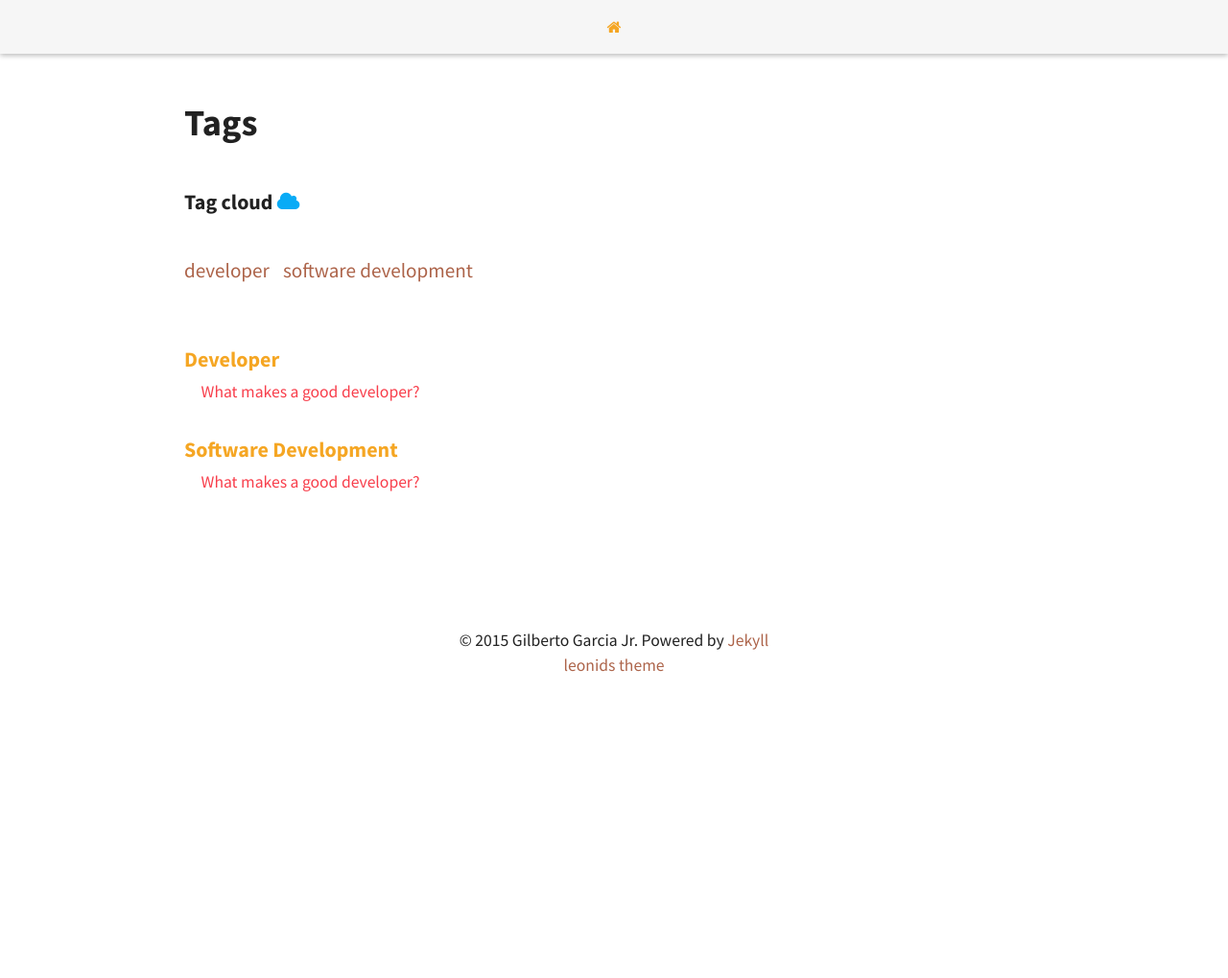
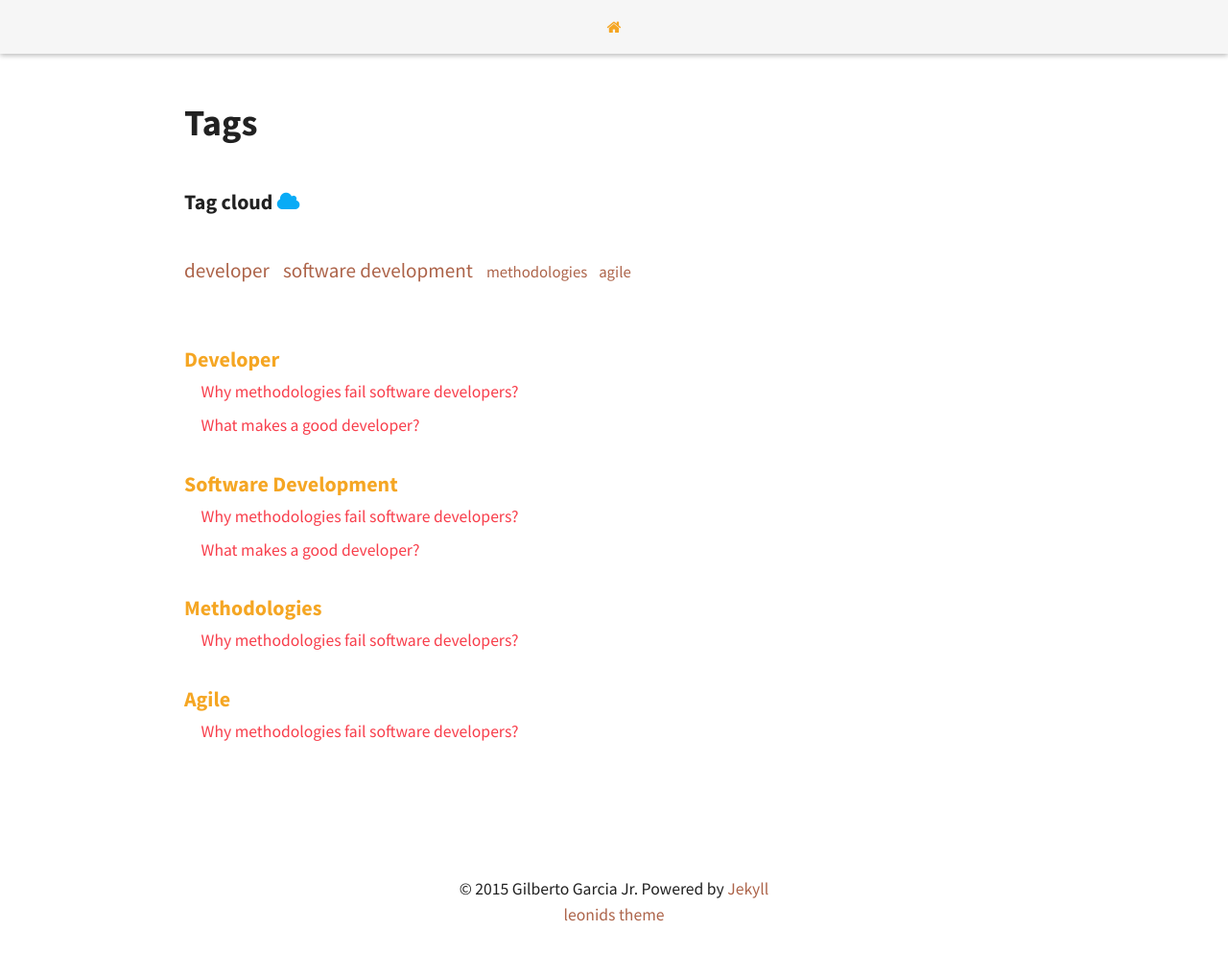
Before and after one commit to ggarciajr/ggarcia.me, a Jekyll site: the page built from tags.html, in a window 1280 px wide. Shown: the whole page at 96% size. Built offline with Jekyll 4.4.1, drawn with Linux system fonts in a browser that asks for light colours; before the commit the page ends 900 px from its top, so only the background shows below that; part of the change alters nothing that is shown.

Commit message:
Add Post: Why methodologies fail software developers

```diff
--- /dev/null
+++ b/_posts/2014-05-04-why-methodologies-fail.md
@@ -0,0 +1,60 @@
+---
+layout: post
+title: "Why methodologies fail software developers?"
+excerpt: "Ideas behind the evolution of methodologies and its pros and cons."
+date: 2014-05-04 17:48:11.000000000 -03:00
+tags: [developer, software development, methodologies, agile]
+author: ggarciajr
+comments: true
+---
+
+Methodologies are defined as a systematic, theoretical analysis of the methods applied to a field of study. Developing a new methodology requires a new perspective on the methods and principles associated with a branch of knowledge.
+
+Once you have the specifications of a skyscraper or a car or a motherboard, you should be able to build them by following a particular methodology.
+
+For instance, if you’re making a building, you have to have specifications and architects to understand how to put the pieces together to make the building, but you also need a foreman to direct the labor, and make sure that the concrete mixer and the dump truck don’t show up on the same day if you only have room for one big vehicle on site. This is a methodology: the organization of labor.
+
+Creating a methodology for building a car or a motherboard is different than creating a methodology for constructing software. Any piece in the software can change at any time.  This raises an important question regarding software construction methodology: when does the software Architect determine that it is time to start building floor 2 on top of floor 1 when floor 1 can change at any time?
+
+Software development is a field where requirements are constantly changing due to changes in the market, government regulations, and many other reasons. It is clear that methodologies used to construct other products cannot be effectively applied to the construction of software in a timely or effective manner.
+
+## Waterfall
+Waterfall was the first development methodology applied to software development. This is a purely sequential process, in which progress flows from one stage to the next, like water:  it is an old, reliable method used
+in manufacturing and construction. It is a highly structured approach that is not best applied to software development because:
+
+ * It's not easy to react to changes, and...
+ * Developers find problems and defects in later stages.
+
+A practical approach to developing software cannot be founded in well-defined, immutable phases that a developer must leave behind to move to the next stage once a single product has been developed. Later stages of development may teach a team more about an earlier stage of development: because software is a mutable product, the developers can take advantage of this aspect, and ultimately deliver a better product to the client.
+
+The likely outcome of using waterfall to build software is that you will end up with software that does not quite fulfill its purpose and is rife with defects. Either you or your client will spend a lot of money to fix all the problems after the initial work has been completed.
+
+## RUP
+Rational Unified Process (RUP) is the IBM-developed sister of the Waterfall methodology, marked by its flexibility in how it allows developers to act: a developer can start working on a new phase of the project before the other one has "officially" ended. Various stages of the development process take priority over others at different times in the development process, but developers can more readily move between the different "stages" necessary to complete a software product.
+
+This means that a team of developers can more quickly react to changes, start testing and find the problems with the product earlier.
+
+Here we see the first signs of a "reactive" methodology: however, this methodology’s flexibility is insufficient – a developer can look forward to new phases early, but cannot react to changing requirements or time once a phase has completed. Thus, projects that use RUP typically suffer from the same symptoms from which Waterfall projects also suffer.
+
+##Agile
+To try to solve the issues that the Waterfall and RUP methodologies present to software development, product managers and architects have developed several "Agile" methodologies.
+
+These methodologies focus more on the client’s needs and on the system being built than strict adherence to the rules of the methodology that the development team employs to organize efforts on the project.
+
+The driving idea behind Agile is that we should value the client and the product more than the methods used to build them: to make this clear, some prefer to call agile a "framework" than methodology.
+
+###But Agile grew rigid…
+A software development team cannot force a mutable product to fit into a rigid, immutable development methodology. Hardware development requires nearly permanent decision-making, and stable accomplishments upon which a development team can build and move forward. Software is more plastic than that, and teams must take advantage of software’s inherent mutability in order to move as quickly and as effectively as possible.
+
+Applying a methodology that says otherwise is like building a car and a skyscraper with the same blueprint: it just doesn’t work given the end product in mind.
+
+Things looked promising with the advent of Agile methodologies. Finally, developers planned small, but important features one at a time: developers were allowed to build and test single ideas, deploy them and start all over again.
+
+And what did development teams do when given such a wonderful approach to software development? Teams reverted back to the ideas that drove development of hardware and software simultaneously in the past: they gave more importance to the theoretical ideas driving the Agile method rather than the goal of the Agile method, and completing the software in a timely and effective manner became a lesser priority to measuring the effectiveness of the methodology. Soon, Agile became overburdened with metrics and reports
+that measured the effectiveness of the methods.
+
+Methodologies should be used as tools to help people to build the software and not to be indiscriminately applied to the development process for the sake of following rules. The software itself is not a byproduct of the method: it is the goal of the method. These strictures on the natural development process and obfuscations of the goal at hand point to one end: people are willing to say that Agile is dead.<sup id="reference1"><a href="#footnote1">1</a></sup>
+
+<div class="footnotes">
+  <sup id="footnote1">1. <a href="http://pragdave.me/blog/2014/03/04/time-to-kill-agile/" target="_blank">PragDave</a> and <a href="http://rubiquity.com/2014/03/12/agile-is-dead-angry-developer.html" target="_blank">Richard Bishop</a> <a href="#reference1">↩</a></sup>
+</div>
--- a/_sass/pages/_post.scss
+++ b/_sass/pages/_post.scss
@@ -65,6 +65,10 @@ section.post {
   padding-bottom: 50px;
   .post-header {
     margin: 50px auto;
+  }
+  .footnotes sup {
+    display: block;
+    line-height: 2em;
   }
 }
 
```
